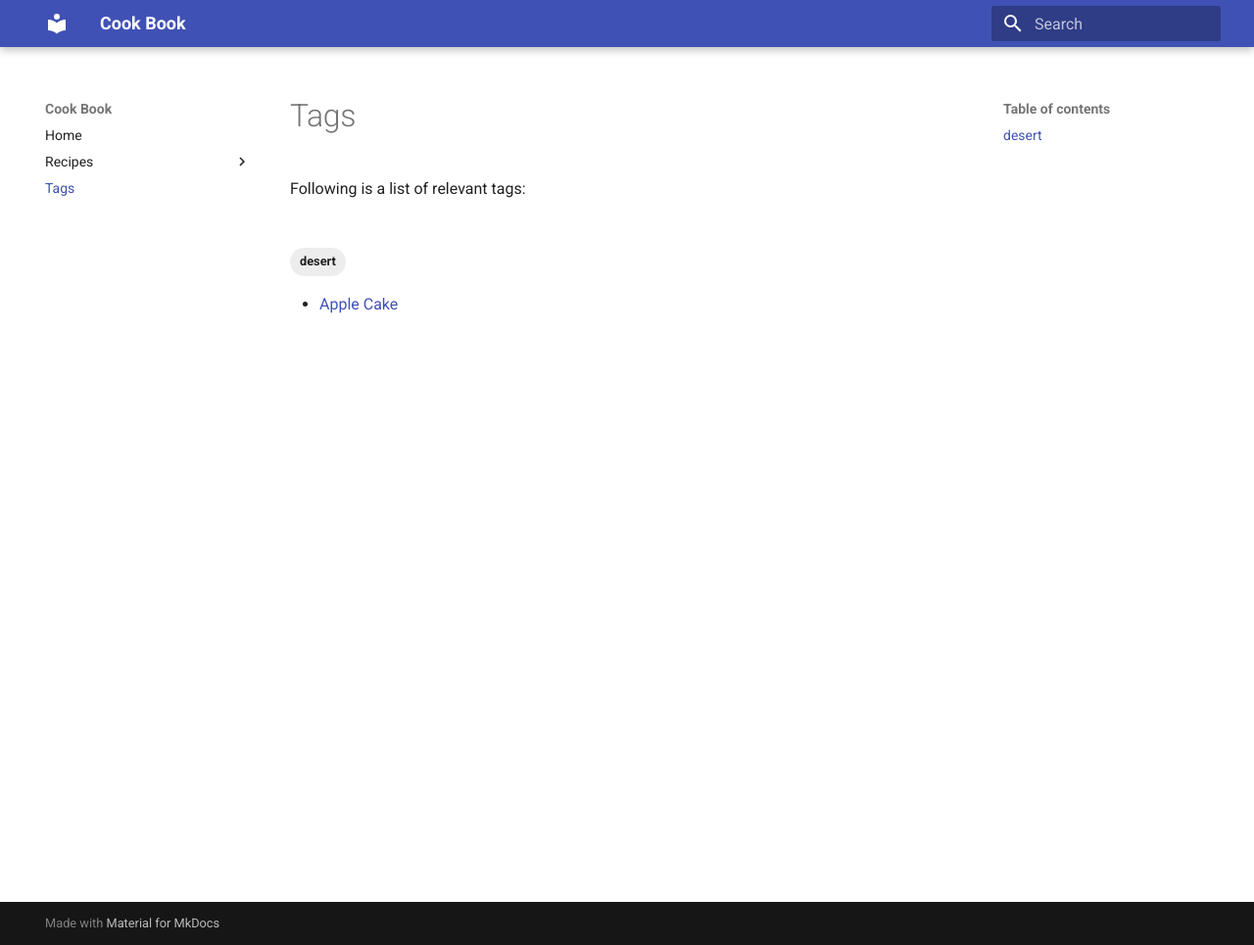
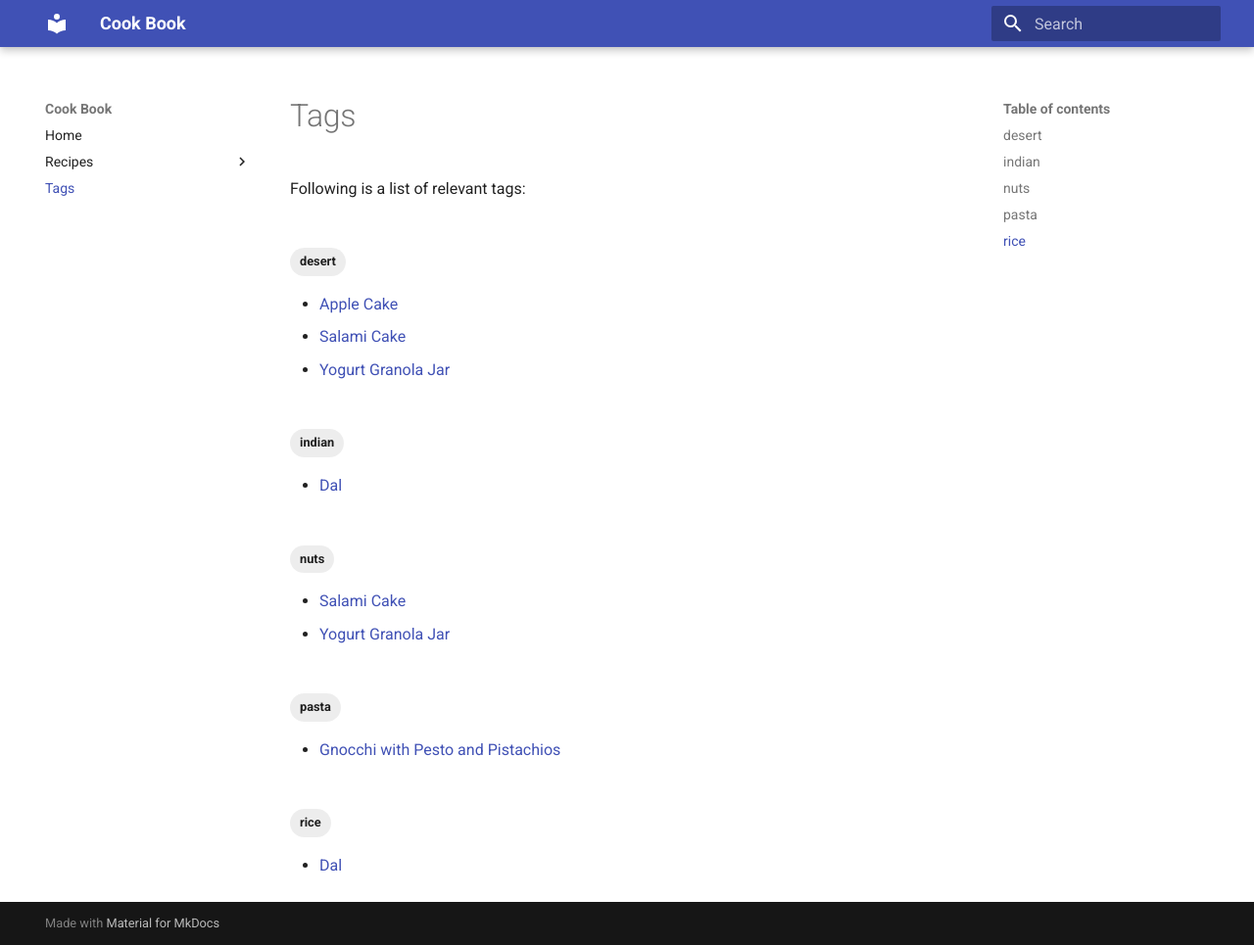
Before and after one commit to gr8jam/cook-book, an MkDocs documentation site: the page built from docs/tags.md, in a window 1280 px wide and 965 px high. Shown: the whole window at 98% size. Built offline with MkDocs 1.6.1 and Material for MkDocs 9.7.7, drawn with Linux system fonts in a browser that asks for light colours.

Commit message:
added 4 recipes

```diff
--- /dev/null
+++ b/docs/dal/index.md
@@ -0,0 +1,18 @@
+---
+tags:
+  - indian
+  - rice
+---
+
+# Dal
+
+
+![image](image.jpg)
+
+## Ingredients
+
+- TODO
+
+## Instructions
+
+1. TODO
--- /dev/null
+++ b/docs/yogurt_granola_jar/index.md
@@ -0,0 +1,18 @@
+---
+tags:
+  - desert
+  - nuts
+---
+
+# Yogurt Granola Jar
+
+
+![image](image.jpg)
+
+## Ingredients
+
+- TODO
+
+## Instructions
+
+1. TODO
--- a/mkdocs.yml
+++ b/mkdocs.yml
@@ -8,6 +8,10 @@ nav:
     - Recipes:
         - apple_cake/index.md
         - nasi_goreng/index.md
+        - dal/index.md
+        - gnocchi_with_pesto_and_pistachios/index.md
+        - salami_cake/index.md
+        - yogurt_granola_jar/index.md
     - Tags: tags.md
 
 plugins:
```
Also changed, not shown: docs/gnocchi_with_pesto_and_pistachios/index.md (added, +17 -0 lines), docs/index.md (+6 -2 lines), docs/salami_cake/index.md (added, +18 -0 lines), docs/dal/image.jpg (added), docs/dal/thumbnail.jpg (added), docs/gnocchi_with_pesto_and_pistachios/image.jpg (added), docs/gnocchi_with_pesto_and_pistachios/thumbnail.jpg (added), docs/salami_cake/image.jpg (added), docs/salami_cake/thumbnail.jpg (added), docs/yogurt_granola_jar/image.jpg (added), docs/yogurt_granola_jar/thumbnail.jpg (added), 1 other file.
